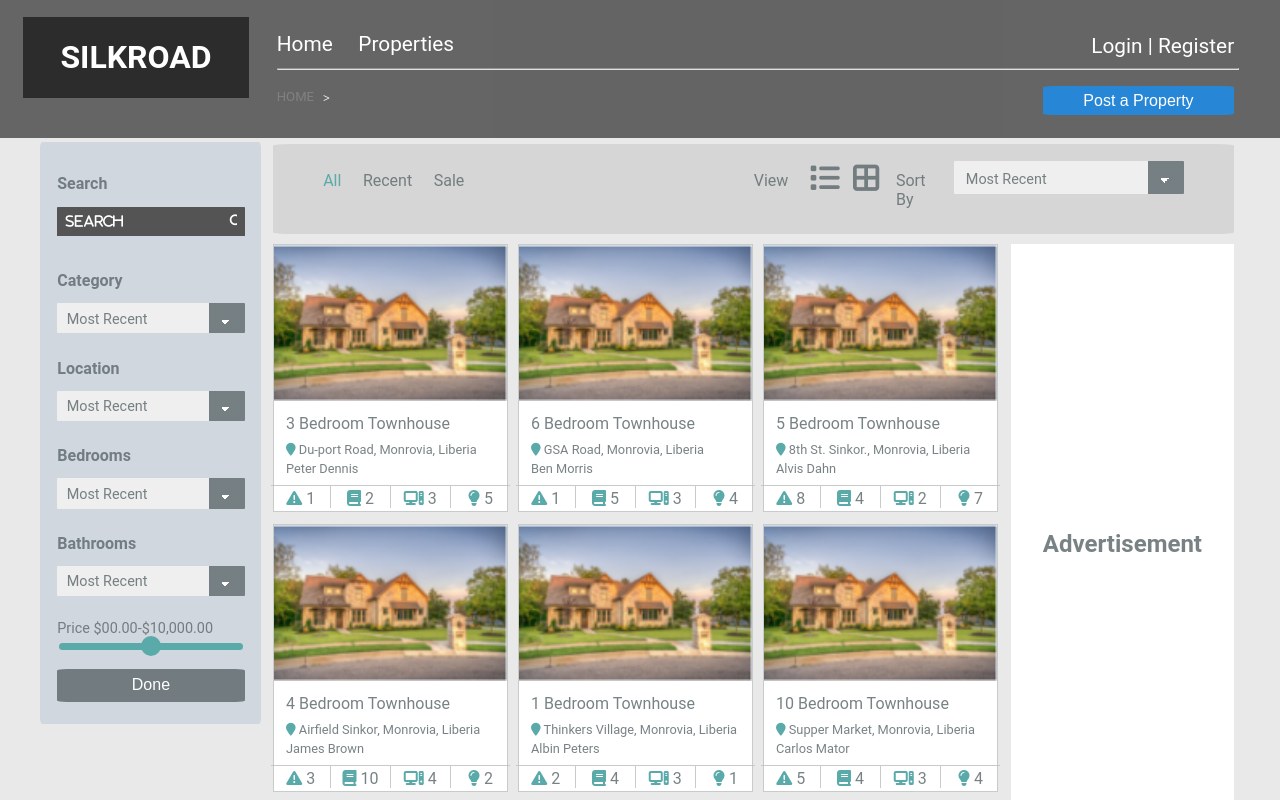
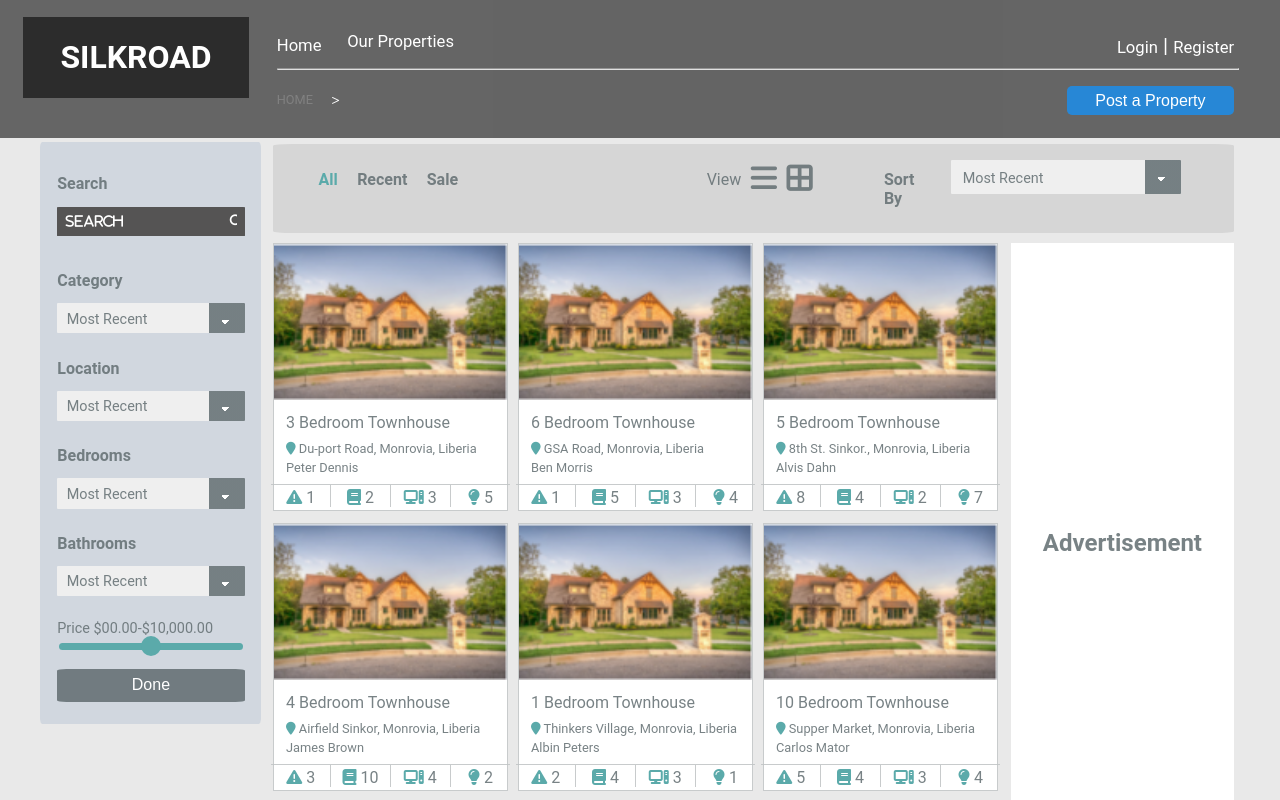
Before and after one commit to boaslah/SilkRoad-vue, a Vue app: page /properties in a window 1280 px wide. Shown: the top 800 px of the page. Built offline with nearby package versions, Linux system fonts and the light colour scheme.

Commit message:
updated the header

```diff
--- a/src/components/Header.vue
+++ b/src/components/Header.vue
@@ -19,15 +19,15 @@
 
                                 <router-link to="/" @click="showAndHideItem('main', 'widget-main', 'grid')" class="color-white">Home</router-link>
 
-                                <router-link to="/properties" class="property color-white" @click="breadCrumb('HOUSES')" id="HOUSES">Properties</router-link>
+                                <router-link to="/properties" class="property color-white" @click="breadCrumb('HOUSES')">Our Properties</router-link>
 
                             </span>
 
                             <div class="register">
 
-                            <router-link to="/login" @click="breadCrumb('LOGIN')" id="LOGIN" class="color-white">Login</router-link> |
+                            <router-link to="/login" @click="breadCrumb('LOGIN')" class="color-white">Login</router-link> |
 
-                            <router-link to="/register" @click="breadCrumb('REGISTER')" id="REGISTER"  class="color-white">Register</router-link>
+                            <router-link to="/register" @click="breadCrumb('REGISTER')"  class="color-white">Register</router-link>
 
                             </div>
 
@@ -62,7 +62,7 @@
                         <router-link to="/" class="color-white">Home</router-link>
                     </div>
                     <div class="menu-div">
-                        <router-link to="/properties" class="color-white">Properties</router-link>
+                        <router-link to="/properties" class="color-white">Our Properties</router-link>
                     </div>
                     <div class="menu-div">
                         <router-link to="/login" class="color-white">Login</router-link>
@@ -90,17 +90,16 @@
         },
         data(){
             return {
-                menu: ''
+                menu: '',
+                isActive: true
             }
         },
         methods:{
             showMenu,
             hideMenu,
             showAndHideItem,
-            breadCrumb(id){
-                this.menu = id;
-                document.getElementById(id).style.color ='rgb(91, 170, 170)';
-                document.getElementsByTagName('a').style.color='white';
+            breadCrumb(menu){
+                this.menu = menu;
             }
         },
     }
@@ -114,7 +113,7 @@
     text-align: right;
 }
 .bread-crumb{
-    font-size: 70%;
+    font-size: 85%;
     text-decoration: solid;
 }
 .color-white{
@@ -124,7 +123,7 @@
     color: gray;
 }
 .bread-crumb i{
-    margin: 0% 2% 0% 2%;
+    margin: 0% 4% 0% 4%;
     font-size: 60%;
 }
 #cover{
@@ -155,6 +154,7 @@
 
 .row2 a{
     text-decoration: none;
+    font-size: 80%;
 }
 .nav-links{
     margin-top: 18px;
@@ -170,7 +170,6 @@
 }
 
 .header-second-row{
-    /* background-color: red; */
     display: grid;
     width:85%;
     grid-template-columns: 50% 50%;
@@ -180,11 +179,11 @@
 .row2 button{
     margin: -2% 0% 0% 0%;
     padding:1.2%;
-    width:40%;
+    width:35%;
     border:none;
     color:white;
     background-color: rgb(39, 135, 214);
-    border-radius:5%;
+    border-radius:5px;
     font-size: 1.0rem;
 }
 
--- a/src/components/HomePage.vue
+++ b/src/components/HomePage.vue
@@ -120,6 +120,11 @@
 </script>
 
 <style scoped>
+
+.bread-crumb{
+    /* background-color: ; */
+    display: none;
+}
 input[type="range"] {
   -webkit-appearance: none;
   margin-right: 15px;
--- a/src/components/Properties.vue
+++ b/src/components/Properties.vue
@@ -36,15 +36,16 @@
                 <div class="col2-row1">
                     <div class="prop-menu">
                         <div class="prop-menu1">
-                            <p class="active">All</p>
-                            <p>Recent</p>
-                            <p>Sale</p>
+                            <strong><p class="active">All</p></strong>
+                            <strong><p>Recent</p></strong>
+                            <strong><p>Sale</p></strong>
                         </div>
                         <div class="prop-menu2">
                             <p>View</p>
-                            <i @click="showAndHideItem('list-view', 'grid-view', 'block')" class="fa fa-solid fa-list icon1"></i>
+                            <i @click="showAndHideItem('list-view', 'grid-view', 'block')" class="fa-solid fa-bars icon1"></i>
                             <i @click="showAndHideItem('grid-view', 'list-view', 'block')" class="fa-sharp fa-solid fa-border-all icon1"></i>
-                            <p>Sort By</p>
+
+                            <strong><p>Sort By</p></strong>
                             <div>
                                 <select class="select-arrow search-select option-text" name="" id="">
                                     <option value="Rooms">Most Recent</option>
@@ -106,6 +107,10 @@
 </script>
 
 <style scoped>
+
+.fa-sharp{
+    margin-right: 10%;
+}
 
 .option-text{
     padding-left: 5% !important;
@@ -179,15 +184,16 @@ input[type="range"]::-webkit-slider-thumb {
 }
 
 .icon1{
-    width: 5%;
     margin-top: 2%;
     font-size: 30px;
+    margin-left: -3%;
 }
 
 .prop-menu{
     display: grid;
-    grid-template-columns: 50% 50%;
-    margin: 1% 5% 0% 5%;
+    width: 100%;
+    grid-template-columns: 45% 55%;
+    margin: 1% 0% 0% 5%;
     color: rgba(98, 110, 114, 0.863);
 }
 .prop-menu1, .prop-menu2{
@@ -264,7 +270,7 @@ h2{
     background-color:rgb(214, 214, 214);
     margin-top: 1%;
     border-radius: 2%;
-    padding: 0.1% 0.2% 1% 0.2%;
+    padding: 0.1% 10% 1% 0.2%;
 }
 .col2-row2{
     display: grid;
```
